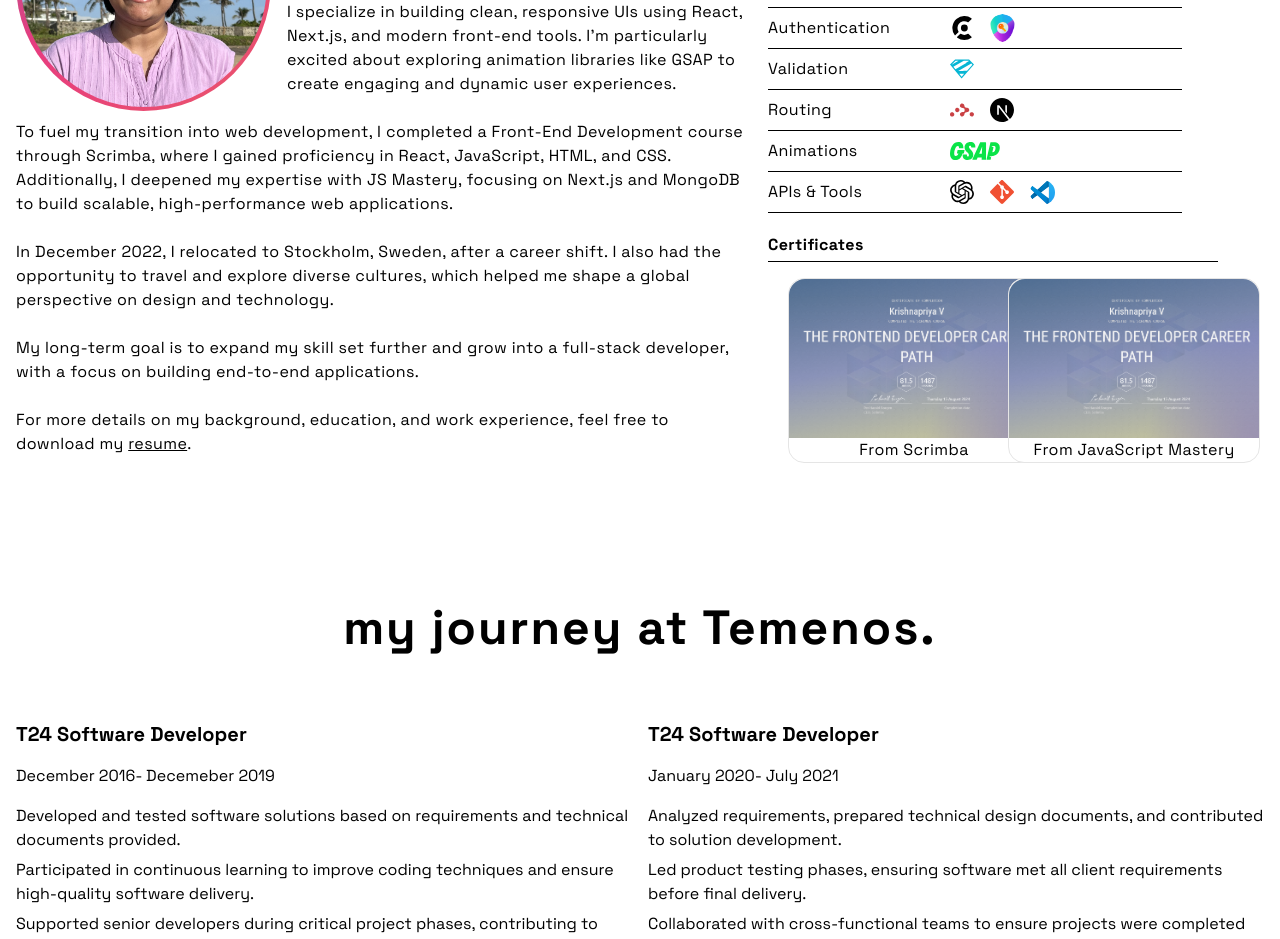
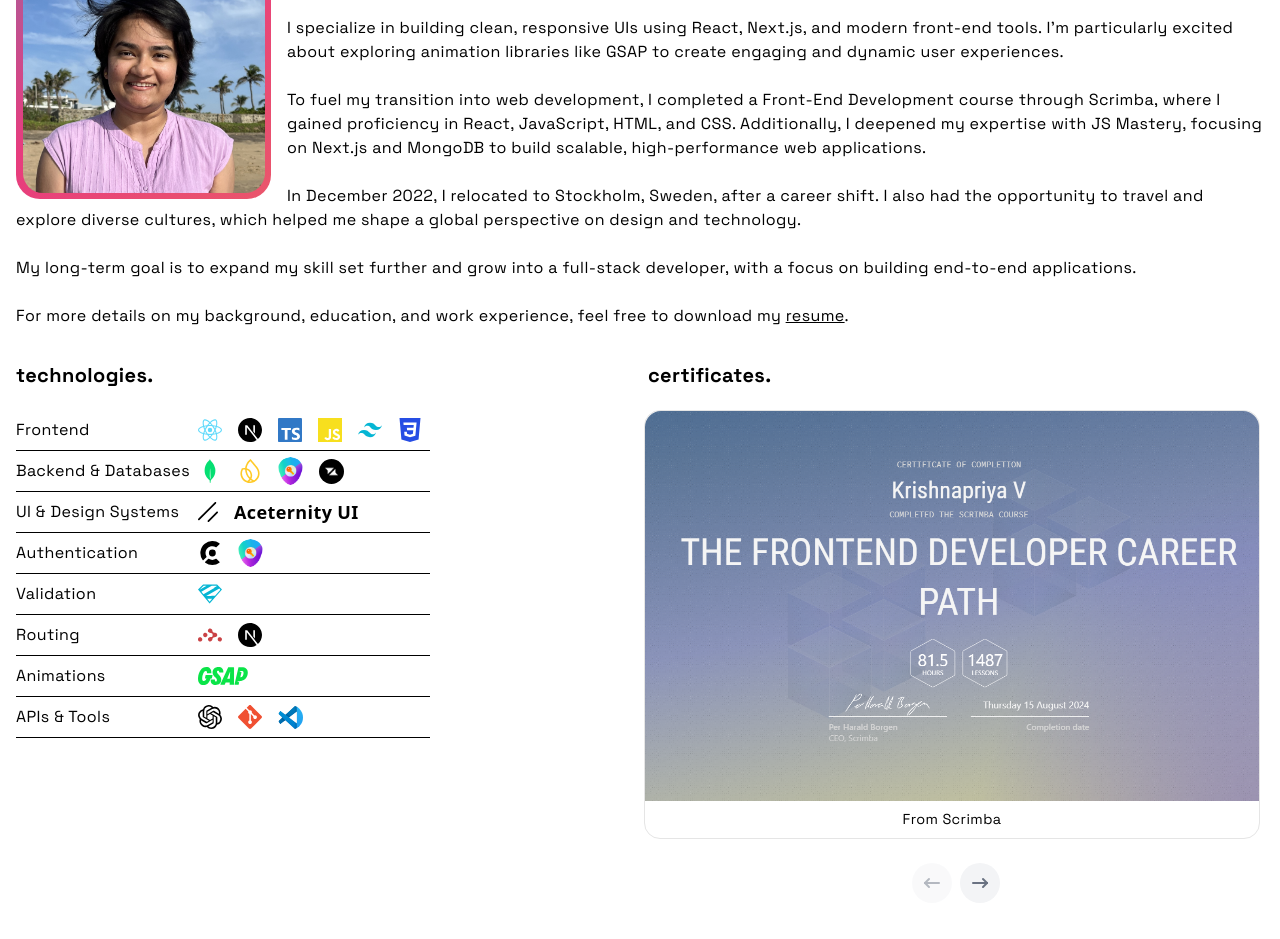
Before and after one commit to krishnapriya-venkatakrishnan/project_next_js_portfolio, a Next.js app: page / in a window 1280 px wide. Shown: the part 1848-2787 px from the top of the page. Built offline with nearby package versions, Linux system fonts and the light colour scheme; no server answers.

Commit message:
Responsive fix- About section

```diff
--- a/components/About.tsx
+++ b/components/About.tsx
@@ -1,16 +1,18 @@
 "use client";
-import React from "react";
+import React, { useState } from "react";
 import { motion } from "motion/react";
 import Image from "next/image";
 import { SiClerk, SiCss3, SiFirebase, SiGit, SiJavascript, SiMongodb, SiNextdotjs, SiOpenai, SiReact, SiReactrouter, SiShadcnui, SiTailwindcss, SiTypescript, SiZod } from "react-icons/si";
 import GsapLogo from "./GsapLogo";
+import { cn } from "@/lib/utils";
+import { IconArrowNarrowLeft, IconArrowNarrowRight } from "@tabler/icons-react";
 
 export function BentoGridThirdDemo() {
   return (
-    <section id="about" className="h-[100dvh] w-full flex flex-col max-w-7xl mx-auto">
-      <h1 className="text-[3rem] font-bold tracking-[0.125rem] lowercase text-center 2xl:text-[4rem]">about me.</h1>
-      <div className="flex-1 py-8 flex max-md:flex-col items-center justify-center tracking-wide gap-2">
-        <div className="flex-1 self-start px-4 text-[1rem] 2xl:text-[1.5rem]">
+    <section id="about" className="w-full flex flex-col max-w-7xl mx-auto">
+      <h2 className="my-10 h-[10dvh] font-bold tracking-[0.125rem] text-center text-[1.75rem] lg:text-[3rem] 2xl:text-[4rem]">about me.</h2>
+      <div className="flex-1 w-full lg:py-8 flex flex-col items-center justify-center tracking-wide gap-2">
+        <div className="flex-1 self-start px-4 max-lg:text-[0.9rem]">
           <ProfilePicture />
           I&apos;m a passionate self-taught front-end developer with a background in banking software (T24). After nearly six years in the fintech industry, I transitioned into web development to bring ideas to life visually and interactively.<br /><br />
 
@@ -24,72 +26,72 @@ export function BentoGridThirdDemo() {
 
           For more details on my background, education, and work experience, feel free to download my <a href="/Krishnapriya_Venkatakrishnan_Resume.pdf" download className="underline">resume</a>.
         </div>
-        <div className="w-[40%] self-start flex flex-col gap-4">
-          <div>
-            <p className="font-bold pb-1 border-b-1 max-w-[450px] 2xl:text-[1.5rem] 2xl:max-w-[550px]">Technologies</p>
+        <div className="w-full self-start flex max-lg:flex-col justify-between gap-4 px-4 lg:mt-6">
+          <div className="flex-1">
+            <p className="text-[1.125rem] lg:text-[1.25rem] font-bold 2xl:text-[1.5rem] pb-1 ">technologies.</p>
             <table className="flex">
               <thead></thead>
-              <tbody>
-                <tr className="border-b-1 2xl:text-[1.5rem]">
+              <tbody className="mt-4">
+                <tr className="border-b-1 max-lg:text-[0.9rem]">
                   <td className="py-2">Frontend</td>
                   <td className="px-2">
                     <div className="flex items-center gap-4">
-                      <SiReact className="text-[#61DAFB] text-2xl" />
-                      <SiNextdotjs className="text-[#000] dark:text-[#fff] text-2xl" />
-                      <SiTypescript className="text-[#3178C6] text-2xl" />
-                      <SiJavascript className="text-[#F7DF1E] text-2xl" />
-                      <SiTailwindcss className="text-[#06B6D4] text-2xl" />
-                      <SiCss3 className="text-[#264DE4] text-2xl" />
+                      <SiReact className="text-[#61DAFB] lg:text-2xl" />
+                      <SiNextdotjs className="text-[#000] dark:text-[#fff] lg:text-2xl" />
+                      <SiTypescript className="text-[#3178C6] lg:text-2xl" />
+                      <SiJavascript className="text-[#F7DF1E] lg:text-2xl" />
+                      <SiTailwindcss className="text-[#06B6D4] lg:text-2xl" />
+                      <SiCss3 className="text-[#264DE4] lg:text-2xl" />
                     </div>
                   </td>
                 </tr>
-                <tr className="border-b-1 2xl:text-[1.5rem]">
+                <tr className="border-b-1 max-lg:text-[0.9rem]">
                   <td className="py-2">Backend & Databases</td>
                   <td className="px-2">
                     <div className="flex items-center gap-4">
-                      <SiMongodb className="text-green-400 text-2xl" />
-                      <SiFirebase className="text-[#FFCA28] text-2xl"/>
-                      <Image src="/assets/next-auth.png" alt="next-auth" height={25} width={25} className="rounded-full max-sm:h-[20px] max-sm:w-[20px]" />
-                      <Image src="/assets/logo-live-docs.png" alt="liveblocks" height={25} width={25} className="rounded-full max-sm:h-[20px] max-sm:w-[20px]" />
+                      <SiMongodb className="text-green-400 lg:text-2xl" />
+                      <SiFirebase className="text-[#FFCA28] lg:text-2xl"/>
+                      <Image src="/assets/next-auth.png" alt="next-auth" height={25} width={25} className="rounded-full max-lg:h-[20px] max-lg:w-[20px]" />
+                      <Image src="/assets/logo-live-docs.png" alt="liveblocks" height={25} width={25} className="rounded-full max-lg:h-[20px] max-lg:w-[20px]" />
                     </div>
                   </td>
                 </tr>
-                <tr className="border-b-1 2xl:text-[1.5rem]">
+                <tr className="border-b-1 max-lg:text-[0.9rem]">
                   <td className="py-2">UI & Design Systems</td>
                   <td className="px-2">
                     <div className="flex items-center gap-4">
-                      <SiShadcnui className="text-[#000] dark:text-[#fff] text-xl" />
-                      <span className="font-sans font-black  dark:text-white">Aceternity UI</span>
+                      <SiShadcnui className="text-[#000] dark:text-[#fff] lg:text-xl" />
+                      <span className="font-sans font-black  dark:text-white text-[1.125rem]">Aceternity UI</span>
                     </div>
                   </td>
                 </tr>
-                <tr className="border-b-1 2xl:text-[1.5rem]">
+                <tr className="border-b-1 max-lg:text-[0.9rem]">
                   <td className="py-2">Authentication</td>
                   <td className="px-2">
                     <div className="flex items-center gap-4">
-                      <SiClerk className="text-[#000] dark:text-[#fff] text-2xl" />
-                      <Image src="/assets/next-auth.png" alt="next-auth" height={25} width={25} className="rounded-full max-sm:h-[20px] max-sm:w-[20px]" />
+                      <SiClerk className="text-[#000] dark:text-[#fff] lg:text-2xl" />
+                      <Image src="/assets/next-auth.png" alt="next-auth" height={25} width={25} className="rounded-full max-lg:h-[20px] max-lg:w-[20px]" />
                     </div>
                   </td>
                 </tr>
-                <tr className="border-b-1 2xl:text-[1.5rem]">
+                <tr className="border-b-1 max-lg:text-[0.9rem]">
                   <td className="py-2">Validation</td>
                   <td className="px-2">
                     <div className="flex items-center gap-4">
-                      <SiZod className="text-[#06B6D4] text-2xl" />
+                      <SiZod className="text-[#06B6D4] lg:text-2xl" />
                     </div>
                   </td>
                 </tr>
-                <tr className="border-b-1 2xl:text-[1.5rem]">
+                <tr className="border-b-1 max-lg:text-[0.9rem]">
                   <td className="py-2">Routing</td>
                   <td className="px-2">
                     <div className="flex items-center gap-4">
-                      <SiReactrouter className="text-[#CA4245] text-2xl" />
-                      <SiNextdotjs className="text-[#000] dark:text-[#fff] text-2xl" />
+                      <SiReactrouter className="text-[#CA4245] lg:text-2xl" />
+                      <SiNextdotjs className="text-[#000] dark:text-[#fff] lg:text-2xl" />
                     </div>
                   </td>
                 </tr>
-                <tr className="border-b-1 2xl:text-[1.5rem]">
+                <tr className="border-b-1 max-lg:text-[0.9rem]">
                   <td className="py-2">Animations</td>
                   <td className="px-2">
                     <div className="flex items-center gap-4">
@@ -97,24 +99,25 @@ export function BentoGridThirdDemo() {
                     </div>
                   </td>
                 </tr>
-                <tr className="border-b-1 2xl:text-[1.5rem]">
+                <tr className="border-b-1 max-lg:text-[0.9rem]">
                   <td className="py-2">APIs & Tools</td>
                   <td className="px-2">
                     <div className="flex items-center gap-4">
-                      <SiOpenai className="text-2xl"/>
-                      <SiGit className="text-[#F05032] text-2xl" />
-                      <Image src="/assets/vs-code-logo.svg" alt="vs-code" height={25} width={25} className="rounded-full max-sm:h-[20px] max-sm:w-[20px]" />
+                      <SiOpenai className="lg:text-2xl"/>
+                      <SiGit className="text-[#F05032] lg:text-2xl" />
+                      <Image src="/assets/vs-code-logo.svg" alt="vs-code" height={25} width={25} className="rounded-full max-lg:h-[20px] max-lg:w-[20px]" />
                     </div>
                   </td>
                 </tr>
               </tbody>
             </table>
           </div>
-          <div className="flex flex-col gap-4 justify-start">
-            <p className="max-w-[450px] font-bold py-1 border-b-1 2xl:text-[1.5rem] 2xl:max-w-[550px]">Certificates</p>
+          <div className="flex flex-1 flex-col gap-4 justify-start ">
+            <p className="text-[1.125rem] lg:text-[1.25rem] font-bold 2xl:text-[1.5rem] pb-1 ">certificates.</p>
             <Certificates />
           </div>
         </div>
+
       </div>
     </section>
   );
@@ -139,20 +142,20 @@ const ProfilePicture = () => {
         repeat: Infinity,
         repeatType: "reverse",
       }}
-      className="flex flex-1 w-[255px] h-[255px] min-h-[6rem] dark:bg-dot-white/[0.2] rounded-full bg-dot-black/[0.2] flex-col float-left mr-4"
+      className="flex flex-1 max-lg:w-[175px] max-lg:h-[175px] w-[255px] h-[255px] min-h-[6rem] dark:bg-dot-white/[0.2] rounded-3xl bg-dot-black/[0.2] flex-col float-left mr-4"
       style={{
         background:
           "linear-gradient(-45deg, #ee7752, #e73c7e, #23a6d5, #23d5ab)",
         backgroundSize: "400% 400%",
       }}
     >
-      <motion.div className="relative h-full w-full rounded-full flex items-center justify-center">
+      <motion.div className="relative h-full w-full rounded-3xl flex items-center justify-center">
         <Image
         src="/assets/profile.jpg"
         alt="Profile"
         width={250}
         height={250}
-        className="rounded-full border-2"
+        className="rounded-3xl border-4"
         />
       </motion.div>
     </motion.div>
@@ -160,58 +163,20 @@ const ProfilePicture = () => {
 };
 
 const Certificates = () => {
-  const first = {
-    initial: {
-      x: 20,
-      rotate: 0,
-    },
-    hover: {
-      x: 0,
-      rotate: 0,
-    },
-  };
-  const second = {
-    initial: {
-      x: -20,
-      rotate: 0,
-    },
-    hover: {
-      x: 0,
-      rotate: 0,
-    },
-  };
 
-  const largeFirst = {
-    initial: {
-      y: 20,
-      rotate: 0,
-    },
-    hover: {
-      y: 0,
-      rotate: 0,
-    },
-  };
-  const largeSecond = {
-    initial: {
-      y: -20,
-      rotate: 0,
-    },
-    hover: {
-      y: 0,
-      rotate: 0,
-    },
-  };
+  const [display, setDisplay] = useState("scrimba");
+
+  const handleClick = () => {
+    setDisplay(prev => prev === "scrimba" ? "jsMastery": "scrimba");
+  }
+
   return (
     <>
     <motion.div
-      initial="initial"
-      animate="animate"
-      whileHover="hover"
-      className="flex flex-1 w-full h-full min-h-[6rem] dark:bg-dot-white/[0.2] bg-dot-black/[0.2] flex-row space-x-2 2xl:hidden"
+      className="flex flex-col items-center gap-4 flex-1 w-full min-h-[6rem] dark:bg-dot-white/[0.2] bg-dot-black/[0.2] space-x-2"
     >
       <motion.div
-        variants={first}
-        className="h-full w-1/2 rounded-2xl bg-white dark:bg-black dark:border-white/[0.1] border border-neutral-200 flex flex-col items-center justify-between"
+        className={cn("w-full rounded-2xl bg-white dark:bg-black dark:border-white/[0.1] border border-neutral-200 flex flex-col items-center justify-between max-lg:max-w-[400px] max-lg:self-start", display !== "scrimba" && "hidden")}
       >
         <Image
           src="/assets/scrimba-certificate.png"
@@ -219,14 +184,13 @@ const Certificates = () => {
           height={100}
           width={400}
 
-          className="object-contain rounded-tl-2xl rounded-tr-2xl"
+          className=" rounded-tl-2xl rounded-tr-2xl w-full max-lg:max-w-[400px]"
         />
-        <p className="flex-1 flex justify-center items-center">From Scrimba</p>
+        <p className="flex-1 flex justify-center items-center text-[0.9rem] py-2">From Scrimba</p>
       </motion.div>
 
       <motion.div
-        variants={second}
-        className="h-full w-1/2 rounded-2xl bg-white dark:bg-black dark:border-white/[0.1] border border-neutral-200 flex flex-col items-center justify-between"
+        className={cn("w-full rounded-2xl bg-white dark:bg-black dark:border-white/[0.1] border border-neutral-200 flex flex-col items-center justify-between max-lg:max-w-[500px] max-lg:self-start", display === "scrimba" && "hidden")}
       >
         <Image
           src="/assets/scrimba-certificate.png"
@@ -234,47 +198,27 @@ const Certificates = () => {
           height={100}
           width={400}
 
-          className="object-contain rounded-tl-2xl rounded-tr-2xl"
+          className="object-contain rounded-tl-2xl rounded-tr-2xl w-full max-lg:max-w-[500px]"
         />
-        <p className="flex-1 flex justify-center items-center">From JavaScript Mastery</p>
-      </motion.div>
-    </motion.div>
-
-    <motion.div
-      initial="initial"
-      animate="animate"
-      whileHover="hover"
-      className="flex flex-col flex-1 w-full h-full min-h-[6rem] dark:bg-dot-white/[0.2] bg-dot-black/[0.2] space-x-2 max-2xl:hidden"
-    >
-      <motion.div
-        variants={largeFirst}
-        className="h-1/2 w-full rounded-2xl bg-white dark:bg-black dark:border-white/[0.1] border border-neutral-200 flex flex-col items-center justify-between"
-      >
-        <Image
-          src="/assets/scrimba-certificate.png"
-          alt="avatar"
-          height={100}
-          width={400}
-
-          className="object-contain rounded-tl-2xl rounded-tr-2xl"
-        />
-        <p className="flex-1 flex justify-center items-center 2xl:text-[1.5rem]">From Scrimba</p>
+        <p className="py-2 flex-1 flex justify-center items-center text-[0.9rem]">From JavaScript Mastery</p>
       </motion.div>
 
-      <motion.div
-        variants={largeSecond}
-        className="h-1/2 w-full rounded-2xl bg-white dark:bg-black dark:border-white/[0.1] border border-neutral-200 flex flex-col items-center justify-between"
-      >
-        <Image
-          src="/assets/scrimba-certificate.png"
-          alt="avatar"
-          height={100}
-          width={400}
-
-          className="object-contain rounded-tl-2xl rounded-tr-2xl"
-        />
-        <p className="flex-1 flex justify-center items-center 2xl:text-[1.5rem]">From JavaScript Mastery</p>
-      </motion.div>
+      <div className="max-lg:self-start flex justify-end items-center gap-2 mb-4 pt-2 max-lg:max-w-[500px]">
+        <button
+          className="relative z-40 h-10 w-10 rounded-full bg-gray-100 flex items-center justify-center disabled:opacity-50 cursor-pointer"
+          onClick={handleClick}
+          disabled={display === "scrimba"}
+        >
+          <IconArrowNarrowLeft className="h-6 w-6  text-gray-500" />
+        </button>
+        <button
+          className="relative z-40 h-10 w-10 rounded-full bg-gray-100 flex items-center justify-center disabled:opacity-50 cursor-pointer"
+          onClick={handleClick}
+          disabled={display !== "scrimba"}
+        >
+          <IconArrowNarrowRight className="h-6 w-6 text-gray-500" />
+        </button>
+      </div>
     </motion.div>
     </>
   );
```
